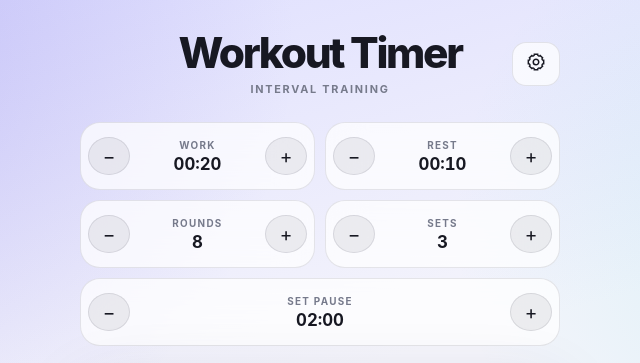
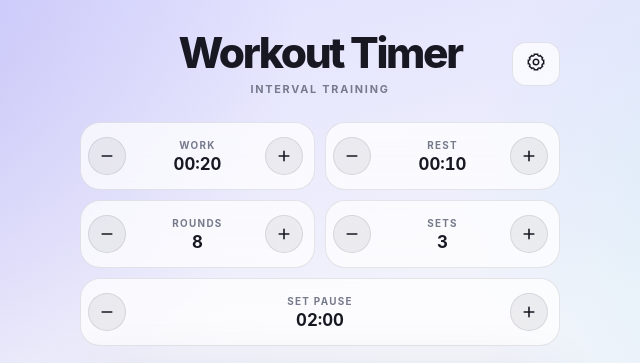
Before and after one commit to gcode-de/workout-timer, a website with bundled scripts: page index.html in a window 1280 px wide. Shown: the top 363 px of the page, 320-960 px from the left. Built offline with nearby package versions, Linux system fonts and the light colour scheme.

Commit message:
fix: center adjustment button icons

```diff
--- a/index.html
+++ b/index.html
@@ -202,8 +202,13 @@
         }
 
         [data-setting] {
+            display: inline-grid;
+            place-items: center;
+            width: 38px;
+            height: 38px;
             min-width: 38px;
             min-height: 38px;
+            padding: 0;
             border: 1px solid var(--border);
             border-radius: 50%;
             color: var(--text);
@@ -211,6 +216,13 @@
             font-size: 1.2rem;
             -webkit-touch-callout: none;
             user-select: none;
+        }
+
+        [data-setting] svg {
+            display: block;
+            width: 16px;
+            height: 16px;
+            pointer-events: none;
         }
 
         [data-setting]:hover { background: color-mix(in srgb, var(--accent) 24%, var(--secondary)); }
@@ -488,29 +500,29 @@
 
         <section class="settings" aria-label="Workout settings">
             <div class="setting">
-                <button type="button" data-setting="workMs" data-change="-5000" aria-label="Reduce work time">−</button>
+                <button type="button" data-setting="workMs" data-change="-5000" aria-label="Reduce work time"><svg viewBox="0 0 20 20" aria-hidden="true" fill="none" stroke="currentColor" stroke-width="2" stroke-linecap="round"><path d="M4 10h12"/></svg></button>
                 <span class="setting-copy"><span class="setting-label">Work</span><strong id="workDuration" class="setting-value"></strong></span>
-                <button type="button" data-setting="workMs" data-change="5000" aria-label="Increase work time">+</button>
+                <button type="button" data-setting="workMs" data-change="5000" aria-label="Increase work time"><svg viewBox="0 0 20 20" aria-hidden="true" fill="none" stroke="currentColor" stroke-width="2" stroke-linecap="round"><path d="M4 10h12M10 4v12"/></svg></button>
             </div>
             <div class="setting">
-                <button type="button" data-setting="restMs" data-change="-5000" aria-label="Reduce rest time">−</button>
+                <button type="button" data-setting="restMs" data-change="-5000" aria-label="Reduce rest time"><svg viewBox="0 0 20 20" aria-hidden="true" fill="none" stroke="currentColor" stroke-width="2" stroke-linecap="round"><path d="M4 10h12"/></svg></button>
                 <span class="setting-copy"><span class="setting-label">Rest</span><strong id="restDuration" class="setting-value"></strong></span>
-                <button type="button" data-setting="restMs" data-change="5000" aria-label="Increase rest time">+</button>
+                <button type="button" data-setting="restMs" data-change="5000" aria-label="Increase rest time"><svg viewBox="0 0 20 20" aria-hidden="true" fill="none" stroke="currentColor" stroke-width="2" stroke-linecap="round"><path d="M4 10h12M10 4v12"/></svg></button>
             </div>
             <div class="setting">
-                <button type="button" data-setting="rounds" data-change="-1" aria-label="Reduce rounds">−</button>
+                <button type="button" data-setting="rounds" data-change="-1" aria-label="Reduce rounds"><svg viewBox="0 0 20 20" aria-hidden="true" fill="none" stroke="currentColor" stroke-width="2" stroke-linecap="round"><path d="M4 10h12"/></svg></button>
                 <span class="setting-copy"><span class="setting-label">Rounds</span><strong id="rounds" class="setting-value"></strong></span>
-                <button type="button" data-setting="rounds" data-change="1" aria-label="Increase rounds">+</button>
+                <button type="button" data-setting="rounds" data-change="1" aria-label="Increase rounds"><svg viewBox="0 0 20 20" aria-hidden="true" fill="none" stroke="currentColor" stroke-width="2" stroke-linecap="round"><path d="M4 10h12M10 4v12"/></svg></button>
             </div>
             <div class="setting">
-                <button type="button" data-setting="sets" data-change="-1" aria-label="Reduce sets">−</button>
+                <button type="button" data-setting="sets" data-change="-1" aria-label="Reduce sets"><svg viewBox="0 0 20 20" aria-hidden="true" fill="none" stroke="currentColor" stroke-width="2" stroke-linecap="round"><path d="M4 10h12"/></svg></button>
                 <span class="setting-copy"><span class="setting-label">Sets</span><strong id="sets" class="setting-value"></strong></span>
-                <button type="button" data-setting="sets" data-change="1" aria-label="Increase sets">+</button>
+                <button type="button" data-setting="sets" data-change="1" aria-label="Increase sets"><svg viewBox="0 0 20 20" aria-hidden="true" fill="none" stroke="currentColor" stroke-width="2" stroke-linecap="round"><path d="M4 10h12M10 4v12"/></svg></button>
             </div>
             <div class="setting">
-                <button type="button" data-setting="pauseMs" data-change="-10000" aria-label="Reduce set pause">−</button>
+                <button type="button" data-setting="pauseMs" data-change="-10000" aria-label="Reduce set pause"><svg viewBox="0 0 20 20" aria-hidden="true" fill="none" stroke="currentColor" stroke-width="2" stroke-linecap="round"><path d="M4 10h12"/></svg></button>
                 <span class="setting-copy"><span class="setting-label">Set pause</span><strong id="pauseDuration" class="setting-value"></strong></span>
-                <button type="button" data-setting="pauseMs" data-change="10000" aria-label="Increase set pause">+</button>
+                <button type="button" data-setting="pauseMs" data-change="10000" aria-label="Increase set pause"><svg viewBox="0 0 20 20" aria-hidden="true" fill="none" stroke="currentColor" stroke-width="2" stroke-linecap="round"><path d="M4 10h12M10 4v12"/></svg></button>
             </div>
         </section>
 
--- a/service-worker.js
+++ b/service-worker.js
@@ -1,4 +1,4 @@
-const CACHE_NAME = 'workout-timer-v3';
+const CACHE_NAME = 'workout-timer-v4';
 const APP_SHELL = [
     './',
     './index.html',
```
